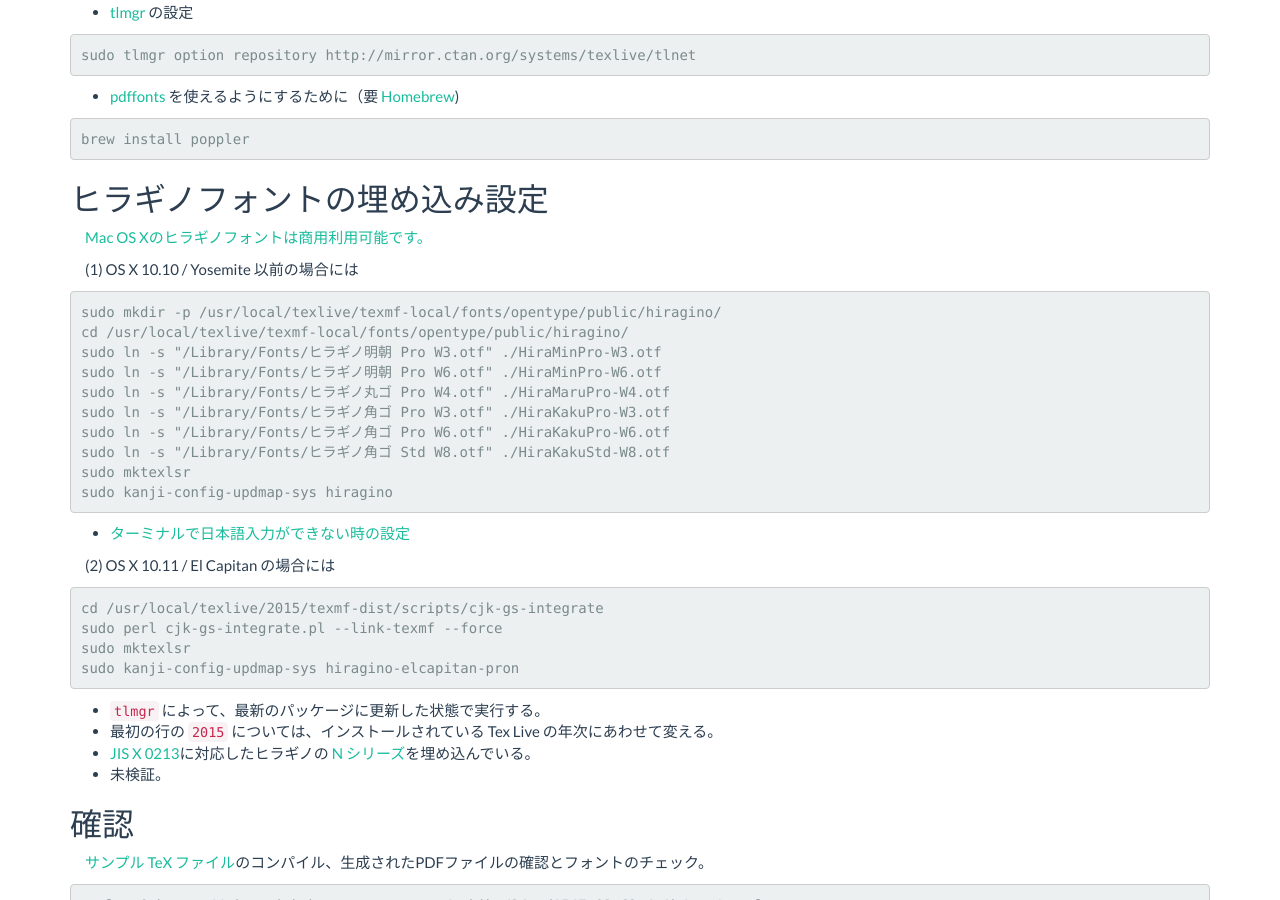
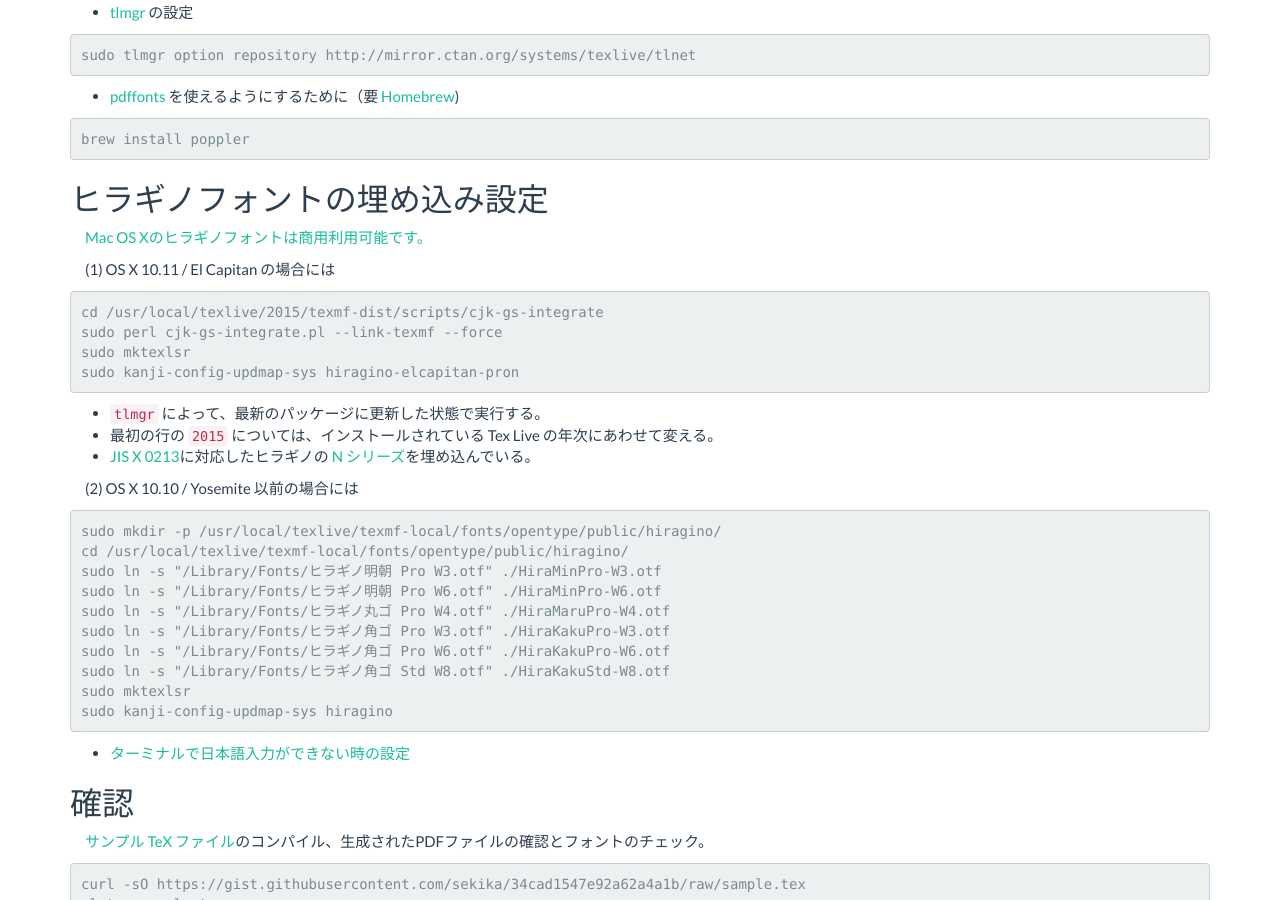
Before and after one commit to sekika/sekika.github.io, a Jekyll site: the page built from _posts/2015-12-01-mac-tex.md, in a window 1280 px wide and 900 px high, scrolled down 635 px. Built offline with Jekyll 4.4.1, drawn with Linux system fonts in a browser that asks for light colours; nearby versions of some CDN libraries; comment, search, counter and statistics services are not loaded; part of the change alters nothing that is shown.

```diff
--- a/_posts/2015-12-01-mac-tex.md
+++ b/_posts/2015-12-01-mac-tex.md
@@ -2,6 +2,7 @@
 layout: post
 title: Mac で TeX / LaTeX
 date: 2015-12-01 06:42:07 +0000
+update:
 tags:
 - mac
 - tex
@@ -46,7 +47,20 @@ brew install poppler
 
 [Mac OS Xのヒラギノフォントは商用利用可能です。](http://www.macotakara.jp/blog/support/entry-665.html)
 
-(1) OS X 10.10 / Yosemite 以前の場合には
+(1) OS X 10.11 / El Capitan の場合には
+
+~~~
+cd /usr/local/texlive/2015/texmf-dist/scripts/cjk-gs-integrate
+sudo perl cjk-gs-integrate.pl --link-texmf --force
+sudo mktexlsr
+sudo kanji-config-updmap-sys hiragino-elcapitan-pron
+~~~
+
+* `tlmgr` によって、最新のパッケージに更新した状態で実行する。
+* 最初の行の `2015` については、インストールされている Tex Live の年次にあわせて変える。
+* [JIS X 0213](https://ja.wikipedia.org/wiki/JIS_X_0213)に対応したヒラギノの [N シリーズ](http://fontnavi.jp/zakkuri/205-N_fonts.aspx)を埋め込んでいる。
+
+(2) OS X 10.10 / Yosemite 以前の場合には
 
 ~~~
 sudo mkdir -p /usr/local/texlive/texmf-local/fonts/opentype/public/hiragino/
@@ -62,20 +76,6 @@ sudo kanji-config-updmap-sys hiragino
 ~~~
 
 * [ターミナルで日本語入力ができない時の設定]({% post_url 2015-11-23-mac-terminal-japanese %})
-
-(2) OS X 10.11 / El Capitan の場合には
-
-~~~
-cd /usr/local/texlive/2015/texmf-dist/scripts/cjk-gs-integrate
-sudo perl cjk-gs-integrate.pl --link-texmf --force
-sudo mktexlsr
-sudo kanji-config-updmap-sys hiragino-elcapitan-pron
-~~~
-
-* `tlmgr` によって、最新のパッケージに更新した状態で実行する。
-* 最初の行の `2015` については、インストールされている Tex Live の年次にあわせて変える。
-* [JIS X 0213](https://ja.wikipedia.org/wiki/JIS_X_0213)に対応したヒラギノの [N シリーズ](http://fontnavi.jp/zakkuri/205-N_fonts.aspx)を埋め込んでいる。
-* 未検証。
 
 <a id="check"></a>
 <a href="#check"></a>
```
